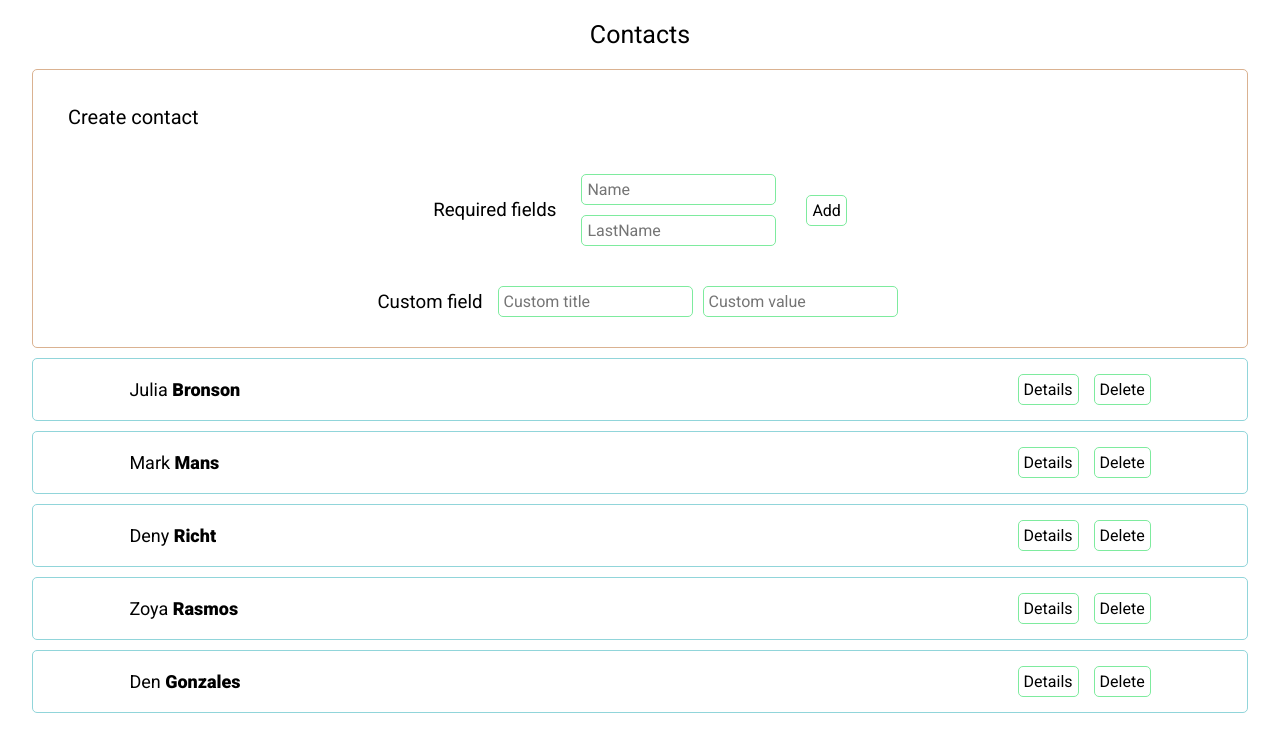
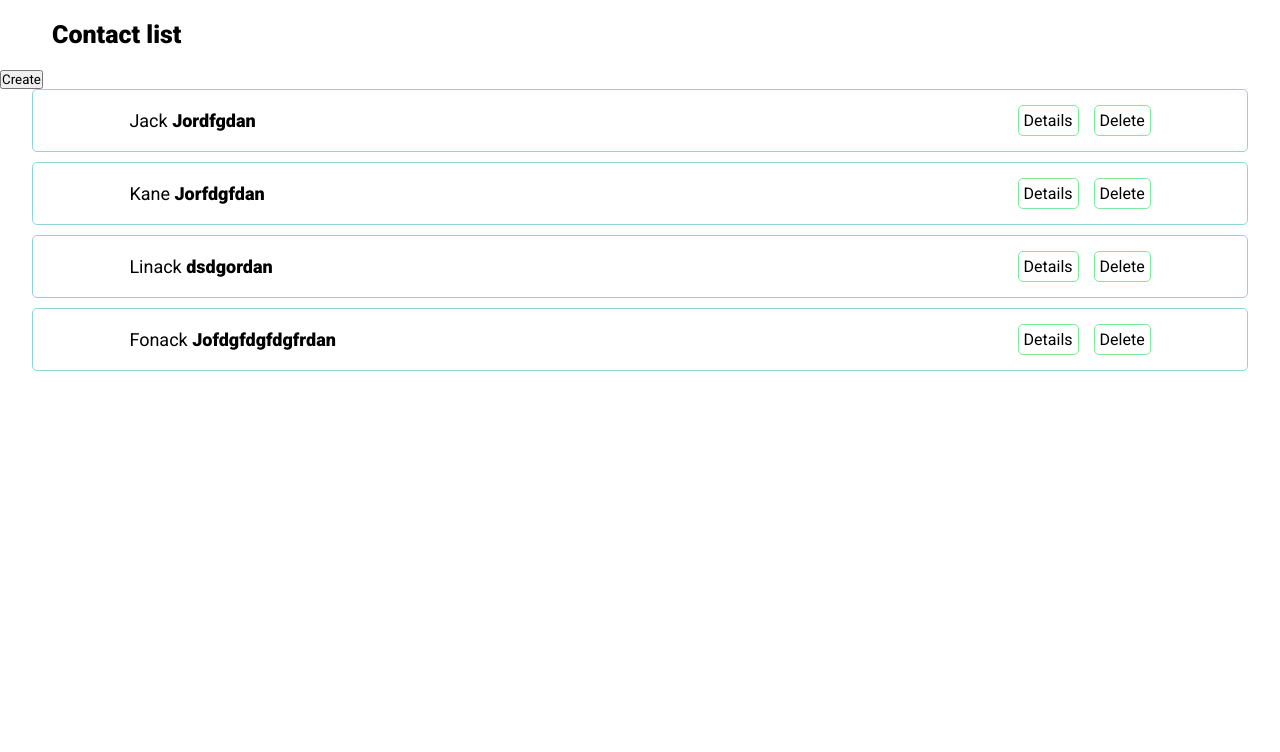
Before and after one commit to svtslv17/contact-book, a Vue app: page / in a window 1280 px wide. Shown: the top 752 px of the page. Built offline with nearby package versions, Linux system fonts and the light colour scheme.

Commit message:
connect vuex & configur routes

```diff
--- a/package.json
+++ b/package.json
@@ -9,7 +9,8 @@
   "dependencies": {
     "core-js": "^3.6.5",
     "vue": "^3.0.0",
-    "vue-router": "^4.0.0-0"
+    "vue-router": "^4.0.0-0",
+    "vuex": "^4.0.2"
   },
   "devDependencies": {
     "@vue/cli-plugin-babel": "~4.5.0",
--- a/src/App.vue
+++ b/src/App.vue
@@ -1,38 +1,10 @@
 <template>
-  <header>
-    <h1 class="header-title">Contacts</h1>
-  </header>
-  <contacts-form @add="addContact"></contacts-form>
-  <contacts-list :contacts="contacts"></contacts-list>
+  <div class="app" v-cloak>
+    <router-view></router-view>
+  </div>
 </template>
 
-<script>
-import ContactsList from "@/components/ContactsList";
-import ContactsForm from "@/components/ContactsForm";
-
-export default {
-  components: {
-    ContactsList,
-    ContactsForm,
-  },
-  data() {
-    return {
-      contacts: [
-        { id: 1, name: "Julia", lastname: "Bronson" },
-        { id: 2, name: "Mark", lastname: "Mans" },
-        { id: 3, name: "Deny", lastname: "Richt" },
-        { id: 4, name: "Zoya", lastname: "Rasmos" },
-        { id: 5, name: "Den", lastname: "Gonzales" },
-      ],
-    };
-  },
-  methods: {
-    addContact(contact) {
-      this.contacts.push(contact);
-    },
-  },
-};
-</script>
+<script></script>
 
 <style>
 @import url("https://fonts.googleapis.com/css2?family=Roboto:wght@400;500;900&display=swap");
@@ -60,10 +32,13 @@ input {
 }
 
 .header-title {
-  align-items: center;
   font-size: 25px;
   width: 95%;
   padding: 20px;
-  text-align: center;
+  text-align: left;
+  font-weight: bold;
+}
+[v-cloak] {
+  display: none;
 }
 </style>
--- /dev/null
+++ b/src/components/ContactItem.vue
@@ -0,0 +1,45 @@
+<template>
+  <div class="card">
+    <div class="card-title">
+      {{ contact.name }} <strong>{{ contact.lastname }}</strong>
+    </div>
+    <div>
+      <button class="btn" @click="$router.push(`/contact/${contact.id}`)">
+        Details
+      </button>
+      <button class="btn" @click="$store.dispatch('delContact', contact.id)">
+        Delete
+      </button>
+    </div>
+  </div>
+</template>
+
+<script>
+export default {
+  props: {
+    contact: {
+      type: Object,
+      required: true,
+    },
+  },
+  methods: {},
+};
+</script>
+
+<style scoped>
+.card-title {
+  font-size: 18px;
+  width: 60%;
+}
+.card {
+  padding: 15px;
+  border: 1px solid rgb(145, 213, 218);
+  width: 95%;
+  display: flex;
+  flex-direction: row;
+  justify-content: space-between;
+  align-items: center;
+  border-radius: 5px;
+  margin-bottom: 10px;
+}
+</style>
--- a/src/components/ContactsForm.vue
+++ b/src/components/ContactsForm.vue
@@ -1,5 +1,8 @@
 <template>
-  <form class="contact-form" @submit.prevent>
+  <button v-if="!selectedCreateBtn" @click="switchForm">
+    Create
+  </button>
+  <form class="contact-form" @submit.prevent v-else>
     <h2 class="form-title">Create contact</h2>
     <div class="required-field">
       <h3 class="field-title">Required fields</h3>
@@ -7,7 +10,7 @@
         <input type="text" placeholder="Name" v-model="contact.name" />
         <input type="text" placeholder="LastName" v-model="contact.lastname" />
       </div>
-      <button class="btn" @click="addContact">Add</button>
+      <button class="btn" @click="switchForm">Add</button>
     </div>
     <div class="custom-field">
       <h3 class="field-title">Custom field</h3>
@@ -25,16 +28,12 @@ export default {
         name: "",
         lastname: "",
       },
+      selectedCreateBtn: false,
     };
   },
   methods: {
-    addContact() {
-      this.contact.id = Date.now();
-      this.$emit("add", this.contact);
-      this.contact = {
-        name: "",
-        lastname: "",
-      };
+    switchForm() {
+      this.selectedCreateBtn = !this.selectedCreateBtn;
     },
   },
 };
--- a/src/components/ContactsList.vue
+++ b/src/components/ContactsList.vue
@@ -1,42 +1,19 @@
 <template>
-  <div class="contacts" v-for="contact in contacts" v-bind:key="contact.id">
-    <div class="card">
-      <div class="card-title">
-        {{ contact.name }} <strong>{{ contact.lastname }}</strong>
-      </div>
-      <div>
-        <button class="btn">Details</button>
-        <button class="btn">Delete</button>
-      </div>
-    </div>
+  <div class="contacts">
+    <contact-item
+      v-for="contact in $store.getters.contacts"
+      v-bind:key="contact.id"
+      :contact="contact"
+    >
+    </contact-item>
   </div>
 </template>
 
 <script>
+import ContactItem from "./ContactItem.vue";
 export default {
-  props: {
-    contacts: {
-      type: Array,
-      required: true,
-    },
-  },
+  components: { ContactItem },
 };
 </script>
 
-<style scoped>
-.card-title {
-  font-size: 18px;
-  width: 60%;
-}
-.card {
-  padding: 15px;
-  border: 1px solid rgb(145, 213, 218);
-  width: 95%;
-  display: flex;
-  flex-direction: row;
-  justify-content: space-between;
-  align-items: center;
-  border-radius: 5px;
-  margin-bottom: 10px;
-}
-</style>
+<style></style>
--- a/src/main.js
+++ b/src/main.js
@@ -1,5 +1,8 @@
-import { createApp } from 'vue'
-import App from './App.vue'
-import router from './router'
-
-createApp(App).use(router).mount('#app')
+import { createApp } from "vue";
+import App from "./App.vue";
+import router from "@/router";
+import store from "@/store";
+createApp(App)
+  .use(store)
+  .use(router)
+  .mount("#app");
--- /dev/null
+++ b/src/pages/ContactPage.vue
@@ -0,0 +1,19 @@
+<template>
+  <create-form></create-form>
+</template>
+
+<script>
+import ContactsForm from "@/components/ContactsForm";
+
+export default {
+  components: {
+    ContactsForm,
+  },
+  // created(){
+  //   const id = $route.params.id;
+
+  // }
+};
+</script>
+
+<style lang="scss" scoped></style>
--- /dev/null
+++ b/src/pages/Main.vue
@@ -0,0 +1,46 @@
+<template>
+  <header>
+    <h1 class="header-title">Contact list</h1>
+  </header>
+  <contacts-form></contacts-form>
+  <contacts-list></contacts-list>
+</template>
+
+<script>
+import ContactsList from "@/components/ContactsList";
+import ContactsForm from "@/components/ContactsForm";
+
+export default {
+  components: {
+    ContactsList,
+    ContactsForm,
+  },
+  // created() {
+  // const contactsData = this.$store.state.contacts;
+  // if (contactsData) {
+  //   this.contacts = [...contactsData];
+  // }
+  // },
+  // methods: {
+  // addContact(contact) {
+  //   this.contacts = [...this.contacts, contact];
+  //   this.$store.commit("add", this.contacts);
+  // },
+  // deleteContact(id) {
+  //   let delIdx = this.contacts.findIndex((c) => c.id == id);
+  //   this.contacts.splice(delIdx, 1);
+  //   this.$store.commit("add", this.contacts);
+  // },
+  // },
+  // watch: {
+  //   "$store.contacts": {
+  //     handler(newContacts) {
+  //       console.log("store");
+  //     },
+  //     deep: true,
+  //   },
+  // },
+};
+</script>
+
+<style></style>
--- a/src/router/index.js
+++ b/src/router/index.js
@@ -1,25 +1,24 @@
-// import { createRouter, createWebHistory } from 'vue-router'
-// import Home from '../views/Home.vue'
+import { createWebHistory, createRouter } from "vue-router";
+import Main from "@/pages/Main.vue";
+import ContactPage from "@/pages/ContactPage.vue";
+import ContactItem from "@/components/ContactItem.vue";
 
-// const routes = [
-//   {
-//     path: '/',
-//     name: 'Home',
-//     component: Home
-//   },
-//   {
-//     path: '/about',
-//     name: 'About',
-//     // route level code-splitting
-//     // this generates a separate chunk (about.[hash].js) for this route
-//     // which is lazy-loaded when the route is visited.
-//     component: () => import(/* webpackChunkName: "about" */ '../views/About.vue')
-//   }
-// ]
+const routes = [
+  {
+    path: "/",
+    name: "Main",
+    component: Main,
+  },
+  {
+    path: "/contact/:id",
+    name: "ContactPage",
+    component: ContactPage,
+  },
+];
 
-// const router = createRouter({
-//   history: createWebHistory(process.env.BASE_URL),
-//   routes
-// })
+const router = createRouter({
+  history: createWebHistory(),
+  routes,
+});
 
-// export default router
+export default router;
--- /dev/null
+++ b/src/store/index.js
@@ -0,0 +1,35 @@
+import { createStore } from "vuex";
+export default createStore({
+  state() {
+    return {
+      contacts: [
+        { id: 1, name: "Jack", lastname: "Jordfgdan" },
+        { id: 2, name: "Kane", lastname: "Jorfdgfdan" },
+        { id: 3, name: "Linack", lastname: "dsdgordan" },
+        { id: 4, name: "Fonack", lastname: "Jofdgfdgfdgfrdan" },
+      ],
+    };
+  },
+  actions: {
+    addContact({ commit }, contact) {
+      commit("ADD_CONTACT", contact);
+    },
+    delContact({ commit }, id) {
+      commit("DEL_CONTACT", id);
+    },
+  },
+  mutations: {
+    ADD_CONTACT(state, contact) {
+      state.contacts = [...state.contacts, contact];
+    },
+    DEL_CONTACT(state, id) {
+      let delIdx = state.contacts.findIndex((c) => c.id == id);
+      state.contacts.splice(delIdx, 1);
+    },
+  },
+  getters: {
+    contacts(state) {
+      return state.contacts;
+    },
+  },
+});
```
Also changed, not shown: src/components/Contact.vue (deleted), src/img/plus.svg (added), 1 other file (tests, documents, lock files or other folders).
